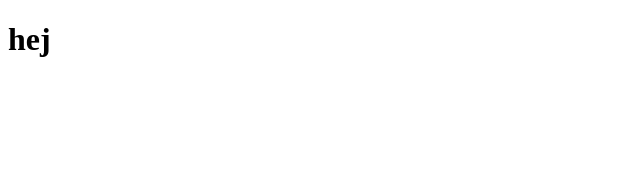
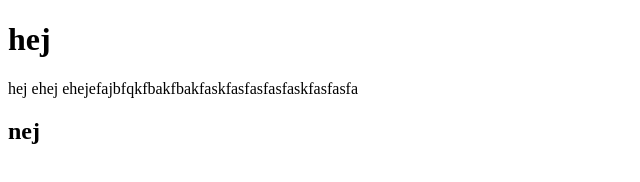
Before and after one commit to FrederikVilmar/sandbox, a plain HTML site: page index.html in a window 1280 px wide. Shown: the whole page, without its empty margins (0-640 px from the left). Drawn offline with Linux system fonts and the light colour scheme.

Commit message:
add text

```diff
--- a/index.html
+++ b/index.html
@@ -9,5 +9,7 @@
 </head>
 <body>
     <h1>hej</h1>
+    <p>hej ehej ehejefajbfqkfbakfbakfaskfasfasfasfaskfasfasfa</p>
+            <h2> nej</h2>
 </body>
 </html>
```
